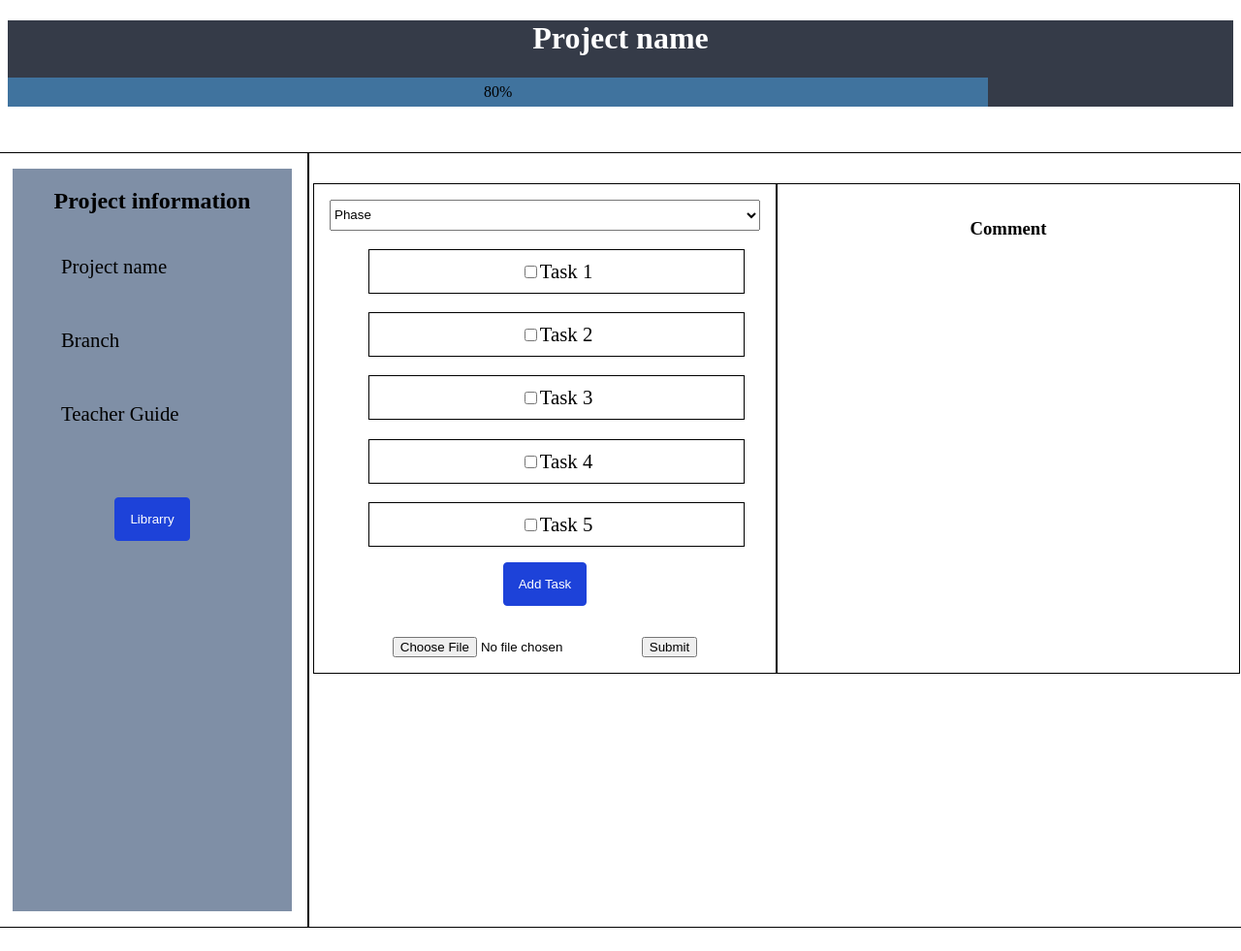
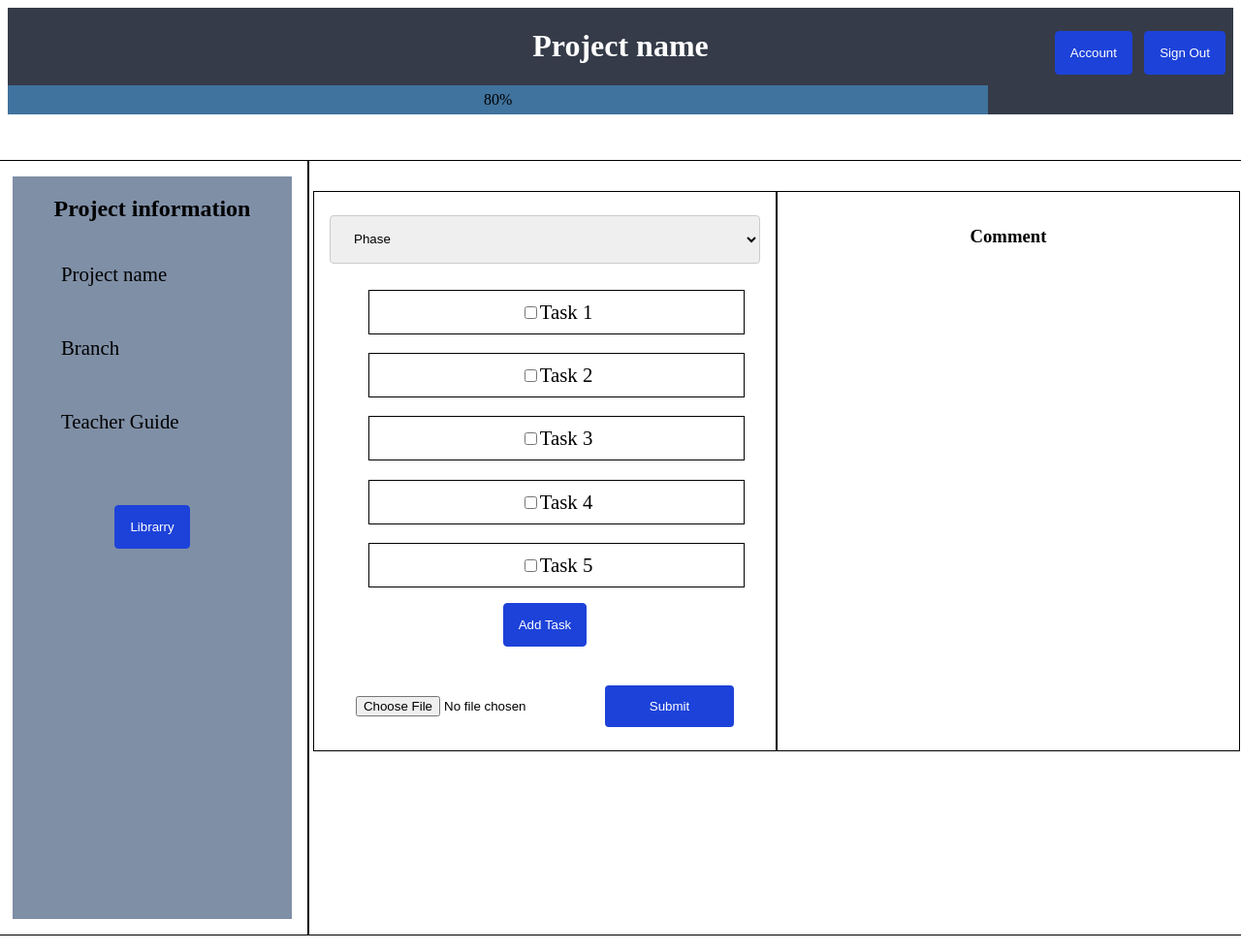
Before and after one commit to Hokage-Itachi/Graduation-Project-Management, a PHP site: page /views/student_ui.php in a window 1280 px wide. Shown: the whole page at 97% size. Before the commit the page ends 957 px from the top, so only its background shows below. Run offline with PHP 8.4, Linux system fonts and the light colour scheme; some libraries are stand-ins or nearby versions.

Commit message:
studnet ui

```diff
--- a/views/script.js
+++ b/views/script.js
@@ -37,9 +37,33 @@ const handleCheckTask = () => {
 //handle add task
 const tasklist = [];
 const handleAddTask = () => {
-  document.getElementById("taskList").innerHTML += `<li><input
+  /* document.getElementById("taskList").innerHTML += `<li><input
                       type="checkbox"
                       id="task2"
                       onclick="handleCheckTask()"
-                    />Task @@</li>`;
+                    />Task @@</li>`;*/
+  const addTask = document.getElementById("form-addTask");
+  addTask.style.display = "block";
 };
+// task details
+const taskDetails = () => {
+  const modal = document.getElementById("myModal");
+
+  modal.style.display = "block";
+};
+
+const closeModal = () => {
+  const modal = document.getElementById("myModal");
+  modal.style.display = "none";
+};
+window.onclick = (event) => {
+  const modal = document.getElementById("myModal");
+  if (event.target == modal) {
+    modal.style.display = "none";
+  }
+};
+//handle account
+const handleAccount = () => {
+  const account = document.getElementById("account");
+  account.style.display = "block";
+};
--- a/views/student_ui.php
+++ b/views/student_ui.php
@@ -26,8 +26,35 @@
 
   <body style="background-color: #fff">
     <div class="grid">
+      <!--Account information-->
+      <div class="card" id="account">
+        <img src="" alt="Image" style="width: 100%" />
+        <h1>Student name</h1>
+        <p class="title">Information</p>
+        <p>sssssssssssssssssssssssssssssssss</p>
+
+        <button style="margin-left: 6rem; margin-top: 4rem" class="box-btn">
+          Update
+        </button>
+      </div>
+      <!--  -->
       <div class="header">
-        <h1>Project name</h1>
+        <div style="display: flex; justify-content: space-evenly">
+          <h1>Project name</h1>
+          <button
+            style="position: absolute; top: 2rem; right: 1rem"
+            class="box-btn"
+          >
+            Sign out
+          </button>
+          <button
+            style="position: absolute; top: 2rem; right: 7rem"
+            class="box-btn"
+            onclick="handleAccount()"
+          >
+            Account
+          </button>
+        </div>
 
         <div id="myProgress">
           <div id="myBar">80%</div>
--- a/views/styles.css
+++ b/views/styles.css
@@ -82,3 +82,92 @@ select {
   border: 1px solid #1d42d9;
   margin-bottom: 2rem;
 }
+/* The Modal (background) */
+.modal {
+  display: none; /* Hidden by default */
+  position: fixed; /* Stay in place */
+  z-index: 1; /* Sit on top */
+  left: 0;
+  top: 0;
+  width: 100%; /* Full width */
+  height: 100%; /* Full height */
+  overflow: auto; /* Enable scroll if needed */
+  background-color: rgb(0, 0, 0); /* Fallback color */
+  background-color: rgba(0, 0, 0, 0.4); /* Black w/ opacity */
+}
+
+/* Modal Content/Box */
+.modal-content {
+  background-color: #fefefe;
+  margin: 15% auto;
+  padding: 20px;
+  border: 1px solid #888;
+  width: 80%;
+}
+
+.close {
+  color: #aaa;
+  float: right;
+  font-size: 28px;
+  font-weight: bold;
+}
+
+.close:hover,
+.close:focus {
+  color: black;
+  text-decoration: none;
+  cursor: pointer;
+}
+.form-addTask {
+  display: none;
+  position: fixed;
+  z-index: 1;
+
+  top: 5rem;
+  width: 50%;
+  height: 50%;
+  overflow: auto;
+  border-radius: 5px;
+  background-color: #f2f2f2;
+  padding: 20px;
+}
+input[type="text"],
+select {
+  width: 100%;
+  padding: 12px 20px;
+  margin: 8px 0;
+  display: inline-block;
+  border: 1px solid #ccc;
+  border-radius: 4px;
+  box-sizing: border-box;
+  height: 50px;
+}
+
+input[type="submit"] {
+  width: 30%;
+  background-color: #1d42d9;
+  color: white;
+  padding: 14px 20px;
+  margin: 8px 0;
+  border: none;
+  border-radius: 4px;
+  cursor: pointer;
+}
+
+input[type="submit"]:hover {
+  background-color: #45a049;
+}
+.card {
+  display: none;
+  position: fixed;
+  z-index: 99;
+  right: 1rem;
+  align-items: center;
+  top: 5rem;
+  width: 300px;
+  height: 50%;
+  overflow: auto;
+  border-radius: 5px;
+  background-color: #95a5a6;
+  padding: 20px;
+}
```
Also changed, not shown: other parts of views/student_ui.php (+37 -5 lines).
